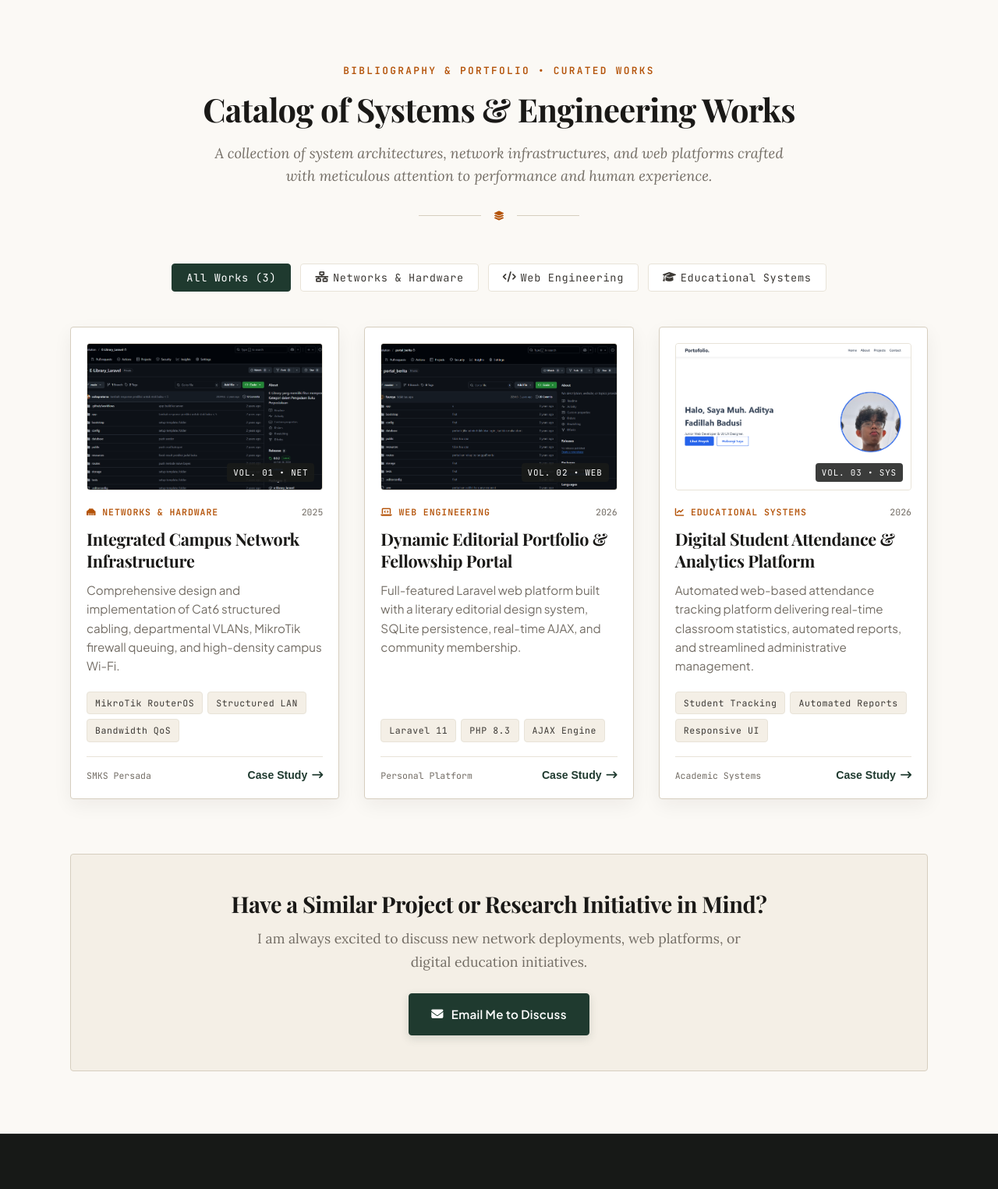
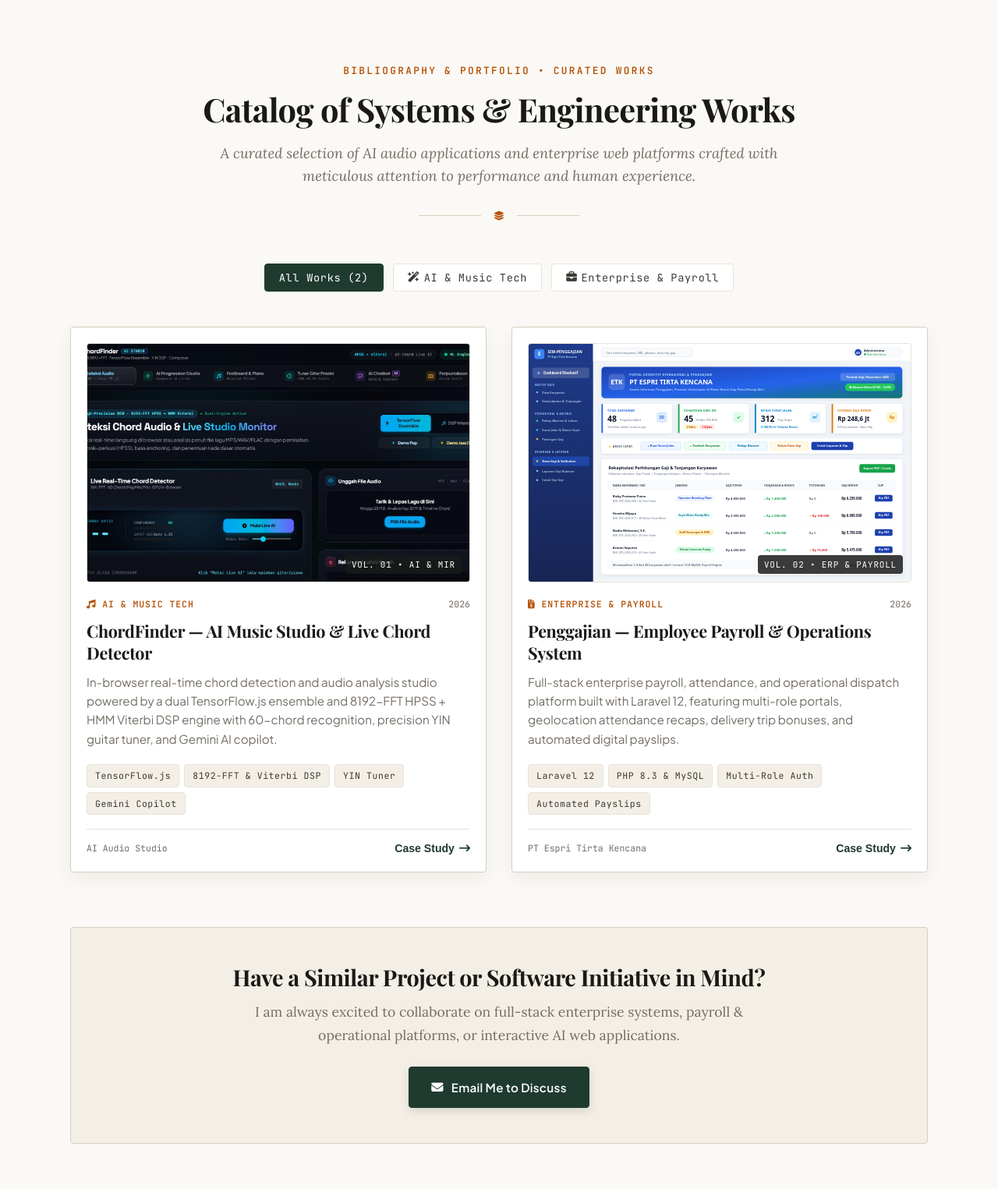
Before and after one commit to proxyninja999-wq/portosiganteng, a Laravel app: page /projects in a window 1280 px wide. Shown: the part 135-1660 px from the top of the page at 78% size. Run offline with Laravel 12, Linux system fonts and the light colour scheme; some web fonts are replaced.

Commit message:
feat(projects): showcase ChordFinder and Penggajian projects, remove legacy works

```diff
--- a/public/css/style.css
+++ b/public/css/style.css
@@ -683,8 +683,10 @@ img {
 }
 
 .spotlight-media img {
+    width: 100%;
     max-height: 320px;
     object-fit: cover;
+    object-position: top center;
     border-radius: var(--radius-sm);
     box-shadow: var(--shadow-book);
     transition: transform 0.5s ease;
@@ -747,7 +749,7 @@ img {
 /* --- 9. Project & Bibliography Shelf Grid --- */
 .book-shelf-grid {
     display: grid;
-    grid-template-columns: repeat(3, 1fr);
+    grid-template-columns: repeat(2, 1fr);
     gap: 32px;
     margin-top: 40px;
 }
@@ -785,6 +787,7 @@ img {
     width: 100%;
     height: 100%;
     object-fit: cover;
+    object-position: top center;
     transition: transform 0.4s ease;
 }
 
--- a/resources/views/pages/projects.blade.php
+++ b/resources/views/pages/projects.blade.php
@@ -9,7 +9,7 @@
             <span class="section-eyebrow">Bibliography & Portfolio • Curated Works</span>
             <h1 class="section-title">Catalog of Systems & Engineering Works</h1>
             <p class="section-subtitle">
-                A collection of system architectures, network infrastructures, and web platforms crafted with meticulous attention to performance and human experience.
+                A curated selection of AI audio applications and enterprise web platforms crafted with meticulous attention to performance and human experience.
             </p>
             <div class="editorial-divider">
                 <i class="fa-solid fa-layer-group"></i>
@@ -19,113 +19,80 @@
         <!-- Category Filter Tabs (Bibliography Style) -->
         <div style="display: flex; justify-content: center; gap: 12px; margin-bottom: 45px; flex-wrap: wrap;" data-aos="fade-up">
             <button class="tag-badge filter-btn active" data-filter="all" style="padding: 8px 18px; font-size: 0.85rem; cursor: pointer; background: var(--accent-primary); color: #ffffff; border-color: var(--accent-primary);">
-                All Works (3)
+                All Works (2)
             </button>
-            <button class="tag-badge filter-btn" data-filter="network" style="padding: 8px 18px; font-size: 0.85rem; cursor: pointer; background: #ffffff;">
-                <i class="fa-solid fa-network-wired"></i> Networks & Hardware
+            <button class="tag-badge filter-btn" data-filter="ai" style="padding: 8px 18px; font-size: 0.85rem; cursor: pointer; background: #ffffff;">
+                <i class="fa-solid fa-wand-magic-sparkles"></i> AI & Music Tech
             </button>
             <button class="tag-badge filter-btn" data-filter="web" style="padding: 8px 18px; font-size: 0.85rem; cursor: pointer; background: #ffffff;">
-                <i class="fa-solid fa-code"></i> Web Engineering
-            </button>
-            <button class="tag-badge filter-btn" data-filter="education" style="padding: 8px 18px; font-size: 0.85rem; cursor: pointer; background: #ffffff;">
-                <i class="fa-solid fa-graduation-cap"></i> Educational Systems
+                <i class="fa-solid fa-briefcase"></i> Enterprise & Payroll
             </button>
         </div>
 
         <!-- Shelf Grid -->
         <div class="book-shelf-grid">
 
-            <!-- Project 1 -->
-            <div class="book-item-card project-filter-item" data-category="network" data-aos="fade-up" data-aos-delay="100">
+            <!-- Project 1: ChordFinder -->
+            <div class="book-item-card project-filter-item" data-category="ai" data-aos="fade-up" data-aos-delay="50">
                 <div class="book-cover-wrap">
-                    <img src="{{ asset('images/project1.png') }}" alt="Campus Network Infrastructure">
-                    <span class="book-vol-tag">VOL. 01 • NET</span>
+                    <img src="{{ asset('images/chordfinder.jpg') }}" alt="ChordFinder AI Studio">
+                    <span class="book-vol-tag">VOL. 01 • AI & MIR</span>
                 </div>
                 <div class="book-meta-top">
-                    <span class="book-category"><i class="fa-solid fa-ethernet"></i> Networks & Hardware</span>
-                    <span class="book-year">2025</span>
+                    <span class="book-category"><i class="fa-solid fa-music"></i> AI & Music Tech</span>
+                    <span class="book-year">2026</span>
                 </div>
-                <h3 class="book-title">Integrated Campus Network Infrastructure</h3>
+                <h3 class="book-title">ChordFinder — AI Music Studio & Live Chord Detector</h3>
                 <p class="book-synopsis">
-                    Comprehensive design and implementation of Cat6 structured cabling, departmental VLANs, MikroTik firewall queuing, and high-density campus Wi-Fi.
+                    In-browser real-time chord detection and audio analysis studio powered by a dual TensorFlow.js ensemble and 8192-FFT HPSS + HMM Viterbi DSP engine with 60-chord recognition, precision YIN guitar tuner, and Gemini AI copilot.
                 </p>
                 <div style="display: flex; flex-wrap: wrap; gap: 6px; margin-bottom: 18px;">
-                    <span class="tag-badge">MikroTik RouterOS</span>
-                    <span class="tag-badge">Structured LAN</span>
-                    <span class="tag-badge">Bandwidth QoS</span>
+                    <span class="tag-badge">TensorFlow.js</span>
+                    <span class="tag-badge">8192-FFT & Viterbi DSP</span>
+                    <span class="tag-badge">YIN Tuner</span>
+                    <span class="tag-badge">Gemini Copilot</span>
                 </div>
                 <div class="book-card-footer">
-                    <span style="font-family: var(--font-mono); font-size: 0.72rem; color: var(--ink-muted);">SMKS Persada</span>
+                    <span style="font-family: var(--font-mono); font-size: 0.72rem; color: var(--ink-muted);">AI Audio Studio</span>
                     <button class="book-action-link btn-view-project" style="background: none; border: none; cursor: pointer;"
-                        data-title="Integrated Campus Network Infrastructure"
-                        data-cat="Networks & Hardware (2025)"
-                        data-img="{{ asset('images/project1.png') }}"
-                        data-desc="This engineering initiative focused on modernizing institutional wired and wireless infrastructure across SMKS Persada. Faced with dense daily computer-based learning traffic, the topology was structured with deterministic CIDR subnets, VLAN segregation between staff and student labs, content DNS filtering, and prioritized bandwidth queues."
-                        data-tech="MikroTik RouterOS, Cat6 UTP, Managed Cisco Switches, PoE APs, CIDR Subnetting">
+                        data-title="ChordFinder — AI Music Studio & Live Chord Detector"
+                        data-cat="AI & Music Tech (2026)"
+                        data-img="{{ asset('images/chordfinder.jpg') }}"
+                        data-desc="Born at the intersection of software engineering and a lifelong love for music, ChordFinder is a high-precision Music Information Retrieval (MIR) web studio. It pairs a WebGL-accelerated TensorFlow.js neural ensemble with an 8192/16K-FFT Harmonic-Percussive Source Separation (HPSS) and HMM Viterbi decoding pipeline to recognize 60 chord qualities (Major, Minor, 7th) live from microphone input or uploaded MP3/WAV/FLAC tracks. Features include automatic key & BPM detection, bass anchoring, a 12-pitch class chromagram monitor, a ±0.05-cent YIN precision guitar tuner, reverse fretboard/piano finder, and an integrated Gemini AI progression & lyric copilot."
+                        data-tech="TensorFlow.js (WebGL), Web Audio API, 8192/16K-FFT MIR, HPSS & HMM Viterbi DSP, YIN Pitch Algorithm, Gemini AI API">
                         Case Study <i class="fa-solid fa-arrow-right-long"></i>
                     </button>
                 </div>
             </div>
 
-            <!-- Project 2 -->
-            <div class="book-item-card project-filter-item" data-category="web" data-aos="fade-up" data-aos-delay="200">
+            <!-- Project 2: Penggajian -->
+            <div class="book-item-card project-filter-item" data-category="web" data-aos="fade-up" data-aos-delay="150">
                 <div class="book-cover-wrap">
-                    <img src="{{ asset('images/project2.png') }}" alt="Dynamic Editorial Portfolio">
-                    <span class="book-vol-tag">VOL. 02 • WEB</span>
+                    <img src="{{ asset('images/penggajian.svg') }}" alt="Employee Payroll & Operations System">
+                    <span class="book-vol-tag">VOL. 02 • ERP & PAYROLL</span>
                 </div>
                 <div class="book-meta-top">
-                    <span class="book-category"><i class="fa-solid fa-laptop-code"></i> Web Engineering</span>
+                    <span class="book-category"><i class="fa-solid fa-file-invoice-dollar"></i> Enterprise & Payroll</span>
                     <span class="book-year">2026</span>
                 </div>
-                <h3 class="book-title">Dynamic Editorial Portfolio & Fellowship Portal</h3>
+                <h3 class="book-title">Penggajian — Employee Payroll & Operations System</h3>
                 <p class="book-synopsis">
-                    Full-featured Laravel web platform built with a literary editorial design system, SQLite persistence, real-time AJAX, and community membership.
+                    Full-stack enterprise payroll, attendance, and operational dispatch platform built with Laravel 12, featuring multi-role portals, geolocation attendance recaps, delivery trip bonuses, and automated digital payslips.
                 </p>
                 <div style="display: flex; flex-wrap: wrap; gap: 6px; margin-bottom: 18px;">
-                    <span class="tag-badge">Laravel 11</span>
-                    <span class="tag-badge">PHP 8.3</span>
-                    <span class="tag-badge">AJAX Engine</span>
+                    <span class="tag-badge">Laravel 12</span>
+                    <span class="tag-badge">PHP 8.3 & MySQL</span>
+                    <span class="tag-badge">Multi-Role Auth</span>
+                    <span class="tag-badge">Automated Payslips</span>
                 </div>
                 <div class="book-card-footer">
-                    <span style="font-family: var(--font-mono); font-size: 0.72rem; color: var(--ink-muted);">Personal Platform</span>
+                    <span style="font-family: var(--font-mono); font-size: 0.72rem; color: var(--ink-muted);">PT Espri Tirta Kencana</span>
                     <button class="book-action-link btn-view-project" style="background: none; border: none; cursor: pointer;"
-                        data-title="Dynamic Editorial Portfolio & Fellowship Portal"
-                        data-cat="Web Engineering (2026)"
-                        data-img="{{ asset('images/project2.png') }}"
-                        data-desc="Engineered with a content-first philosophy inspired by John Green's literary web aesthetic. The application integrates an authenticated community fellowship module with secure Bcrypt credential hashing, dynamic AJAX service selectors, and an administrative curation dashboard."
-                        data-tech="PHP 8.3, Laravel Framework, SQLite Database, jQuery AJAX, CSS3 Typography Architecture">
-                        Case Study <i class="fa-solid fa-arrow-right-long"></i>
-                    </button>
-                </div>
-            </div>
-
-            <!-- Project 3 -->
-            <div class="book-item-card project-filter-item" data-category="education" data-aos="fade-up" data-aos-delay="300">
-                <div class="book-cover-wrap">
-                    <img src="{{ asset('images/project3.png') }}" alt="Digital Student Attendance System">
-                    <span class="book-vol-tag">VOL. 03 • SYS</span>
-                </div>
-                <div class="book-meta-top">
-                    <span class="book-category"><i class="fa-solid fa-chart-line"></i> Educational Systems</span>
-                    <span class="book-year">2026</span>
-                </div>
-                <h3 class="book-title">Digital Student Attendance & Analytics Platform</h3>
-                <p class="book-synopsis">
-                    Automated web-based attendance tracking platform delivering real-time classroom statistics, automated reports, and streamlined administrative management.
-                </p>
-                <div style="display: flex; flex-wrap: wrap; gap: 6px; margin-bottom: 18px;">
-                    <span class="tag-badge">Student Tracking</span>
-                    <span class="tag-badge">Automated Reports</span>
-                    <span class="tag-badge">Responsive UI</span>
-                </div>
-                <div class="book-card-footer">
-                    <span style="font-family: var(--font-mono); font-size: 0.72rem; color: var(--ink-muted);">Academic Systems</span>
-                    <button class="book-action-link btn-view-project" style="background: none; border: none; cursor: pointer;"
-                        data-title="Digital Student Attendance & Analytics Platform"
-                        data-cat="Educational Systems (2026)"
-                        data-img="{{ asset('images/project3.png') }}"
-                        data-desc="Crafted to eliminate cumbersome paper-based roll calls in vocational schools. The system features a rapid-entry teacher interface, automatic monthly percentage calculations, early notification triggers for chronic absenteeism, and export-ready administrative reports."
-                        data-tech="Web Stack, Relational SQL, Analytics Dashboard, PDF & Spreadsheet Export Engine">
+                        data-title="Penggajian — Employee Payroll & Operations System"
+                        data-cat="Enterprise Web & Payroll (2026)"
+                        data-img="{{ asset('images/penggajian.svg') }}"
+                        data-desc="Engineered to streamline workforce administration and monthly payroll calculations for industrial operations (PT Espri Tirta Kencana). Built on Laravel 12 with dedicated Admin and Employee (Pegawai) role portals, the platform manages employee & position master records, geolocation-verified daily attendance windows, delivery manifests and driver trip-rate bonuses (Surat Jalan & Ritase), configurable salary deductions, monthly financial & attendance reports, and one-click printable employee payslips."
+                        data-tech="Laravel 12, PHP 8.3, MySQL, Bootstrap UI, jQuery AJAX, Role-Based Access Control (RBAC), Printable Slip Engine">
                         Case Study <i class="fa-solid fa-arrow-right-long"></i>
                     </button>
                 </div>
@@ -135,9 +102,9 @@
 
         <!-- Collaboration Callout -->
         <div class="facts-sidebar-card" style="margin-top: 70px; text-align: center; padding: 45px 30px;" data-aos="fade-up">
-            <h3 style="font-size: 1.8rem; margin-bottom: 12px; color: var(--ink-title);">Have a Similar Project or Research Initiative in Mind?</h3>
+            <h3 style="font-size: 1.8rem; margin-bottom: 12px; color: var(--ink-title);">Have a Similar Project or Software Initiative in Mind?</h3>
             <p style="font-family: var(--font-story); font-size: 1.1rem; color: var(--ink-muted); max-width: 650px; margin: 0 auto 25px;">
-                I am always excited to discuss new network deployments, web platforms, or digital education initiatives.
+                I am always excited to collaborate on full-stack enterprise systems, payroll & operational platforms, or interactive AI web applications.
             </p>
             <a href="mailto:proxyninja999@gmail.com" class="btn-editorial-primary">
                 <i class="fa-solid fa-envelope"></i> Email Me to Discuss
@@ -152,7 +119,7 @@
     <div class="modal-editorial-card">
         <button class="modal-close-btn" id="modalCloseBtn">&times;</button>
         <div style="width: 100%; aspect-ratio: 16 / 9; overflow: hidden; background: var(--bg-warm);">
-            <img id="modalImg" src="" alt="Work Detail" style="width: 100%; height: 100%; object-fit: cover;">
+            <img id="modalImg" src="" alt="Work Detail" style="width: 100%; height: 100%; object-fit: cover; object-position: top center;">
         </div>
         <div class="modal-content-box">
             <div id="modalCat" style="font-family: var(--font-mono); font-size: 0.78rem; color: var(--accent-amber); text-transform: uppercase; margin-bottom: 6px; font-weight: 600;"></div>
```
Also changed, not shown: resources/views/pages/home.blade.php (+25 -47 lines), public/images/chordfinder.jpg (added), public/images/penggajian.svg (added), public/images/project1.png (deleted), public/images/project2.png (deleted), public/images/project3.png (deleted).
